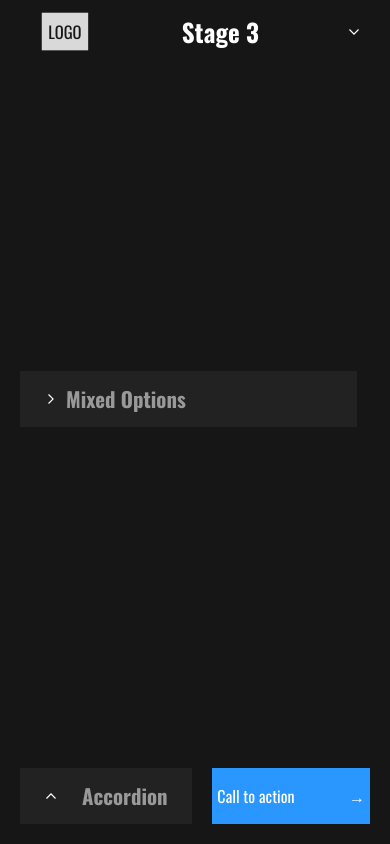
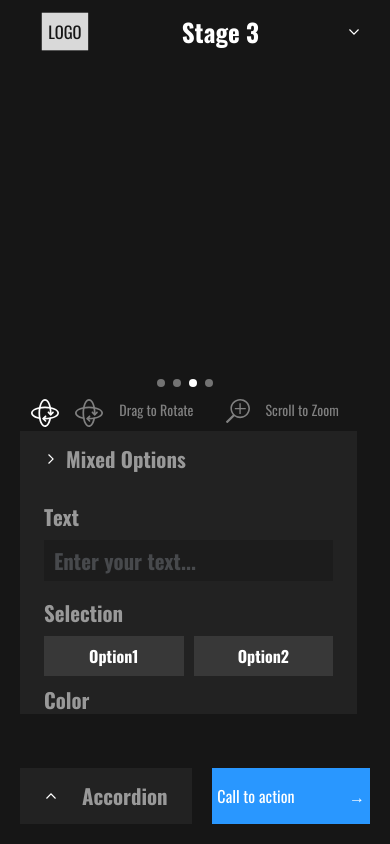
Before and after one commit to berekettussa123/color-builder, a React (Create React App) app: page /stage-three in a window 390 px wide. Built offline with nearby package versions, Linux system fonts and the light colour scheme; the HTML template or start-up script is replaced by a standard one.

Commit message:
doneeeelawswasasassaasJJJKAs

```diff
--- a/src/views/components/stage3/LeftPanel.js
+++ b/src/views/components/stage3/LeftPanel.js
@@ -29,7 +29,7 @@ function LeftPanel(props) {
       ((!allMaximize && !windowWidth)||(allMaximize && !windowWidth)||(!allMaximize && windowWidth))&&
 
       <>
-      {(windowWidth && !props.stage==="three") && <MiddleContainer/>}
+      {<MiddleContainer/>}
         <OptionAccordion
         title="Mixed Options"
         stage={props.stage}
--- a/src/views/components/ui/OptionAccordion.js
+++ b/src/views/components/ui/OptionAccordion.js
@@ -94,8 +94,8 @@ function OptionAccordion(props) {
         </div>
       )}
       {(props.title === 'Mixed Options' && windowWidth) && (
-        <div className={`accordion-body mixedAcc ${open ? ' active' : ''}`}>
-          <div className="accordion-body-content py-3.5 px-6">
+        <div className={`mobileMixed mixedAcc ${open ? ' ' : ''}`}>
+          <div className=" py-3.5 px-6">
             {props.children}
           </div>
         </div>
--- a/src/views/components/ui/OptionAccordion.scss
+++ b/src/views/components/ui/OptionAccordion.scss
@@ -51,6 +51,9 @@
   .hideMixedAcc{
     display: none;
   }
+  .hideMixed{
+    display: none;
+  }
   .option-accordion-small {
   }
   .openMixed {
@@ -81,7 +84,7 @@
       bottom: 5px !important;
       left: 1rem;
       // left: 0 !important;
-      width: 92% !important;
+      width: 100% !important;
       align-self: center;
       margin-left: 1px;
       // min-height: 50% !important;
```
